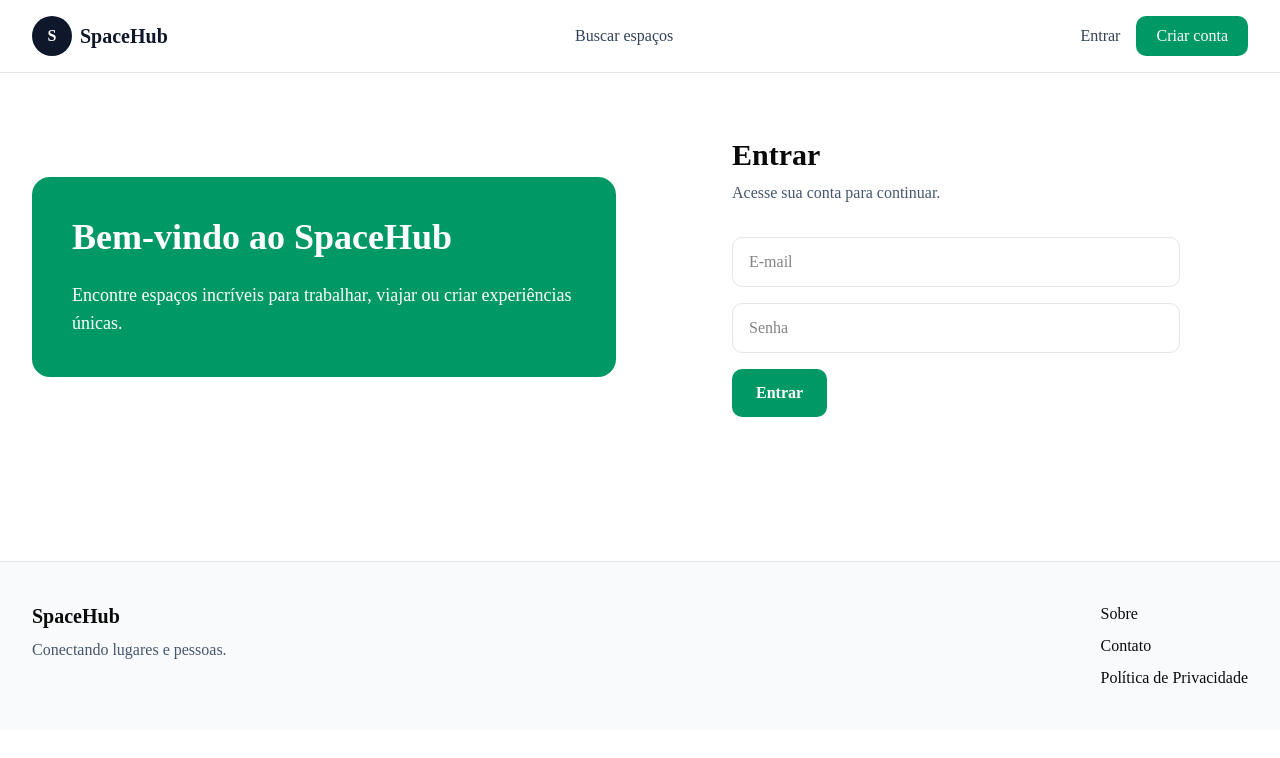
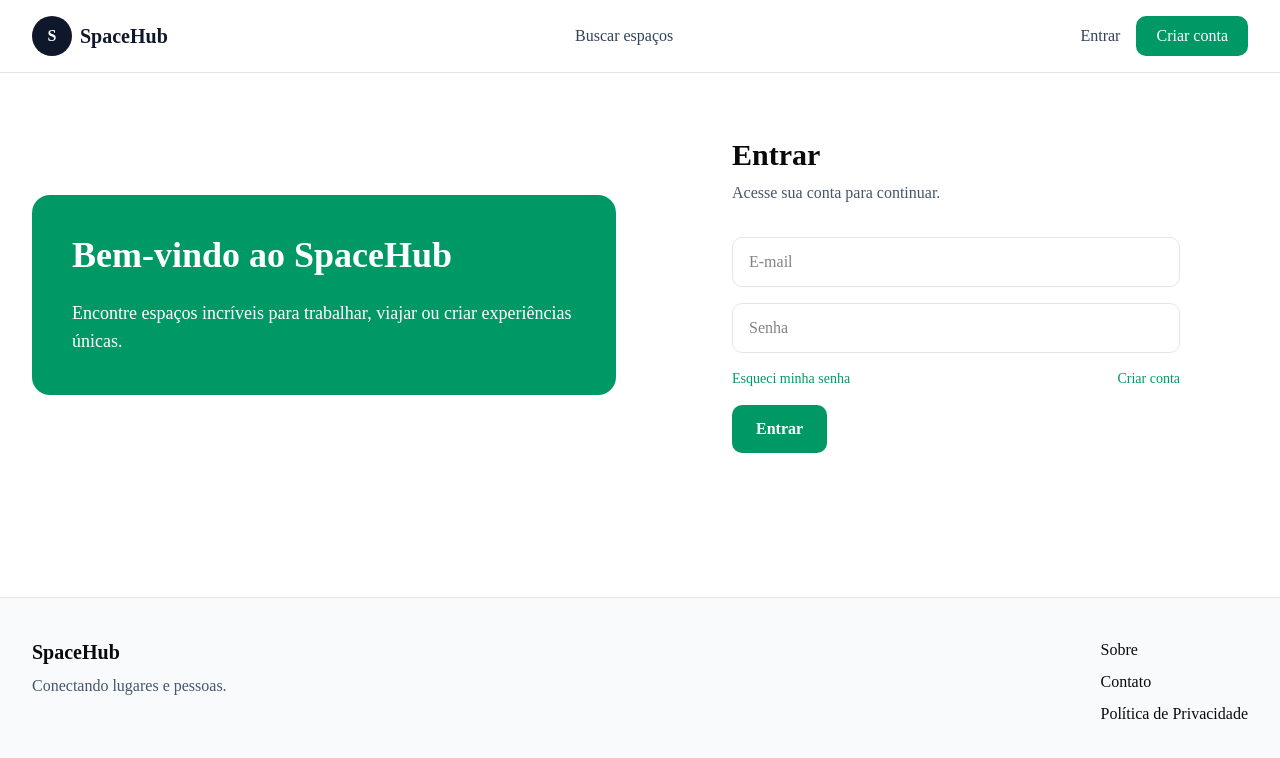
Before and after one commit to isaias30silva/SpaceHub_Conectando_Lugares_E_Pessoas_FRONTEND, a Next.js app in the folder spacehub-front/: page /login in a window 1280 px wide. Shown: the top 758 px of the page. Built offline with nearby package versions, Linux system fonts and the light colour scheme.

Commit message:
feat(login): adicao do campos de esqueci senha e criar conta no formulario de login

```diff
--- a/spacehub-front/src/components/auth/LoginForm.tsx
+++ b/spacehub-front/src/components/auth/LoginForm.tsx
@@ -57,6 +57,23 @@ export default function LoginForm() {
           "
         />
 
+        <div
+          className="
+    flex
+    justify-between
+
+    text-sm
+  "
+        >
+          <a href="#" className="text-emerald-600">
+            Esqueci minha senha
+          </a>
+
+          <a href="/register" className="text-emerald-600">
+            Criar conta
+          </a>
+        </div>
+
         <Button>Entrar</Button>
       </form>
     </section>
```
